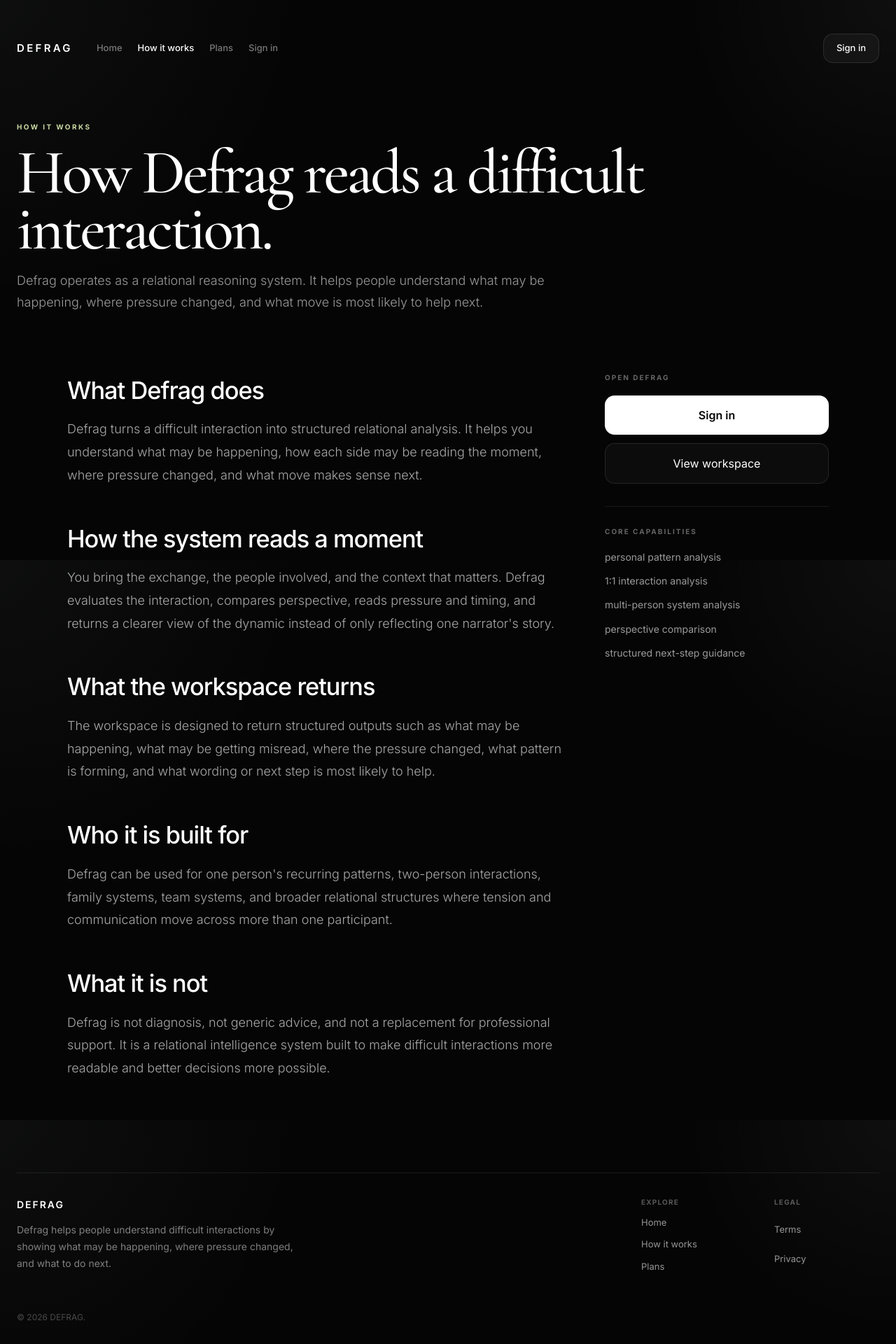
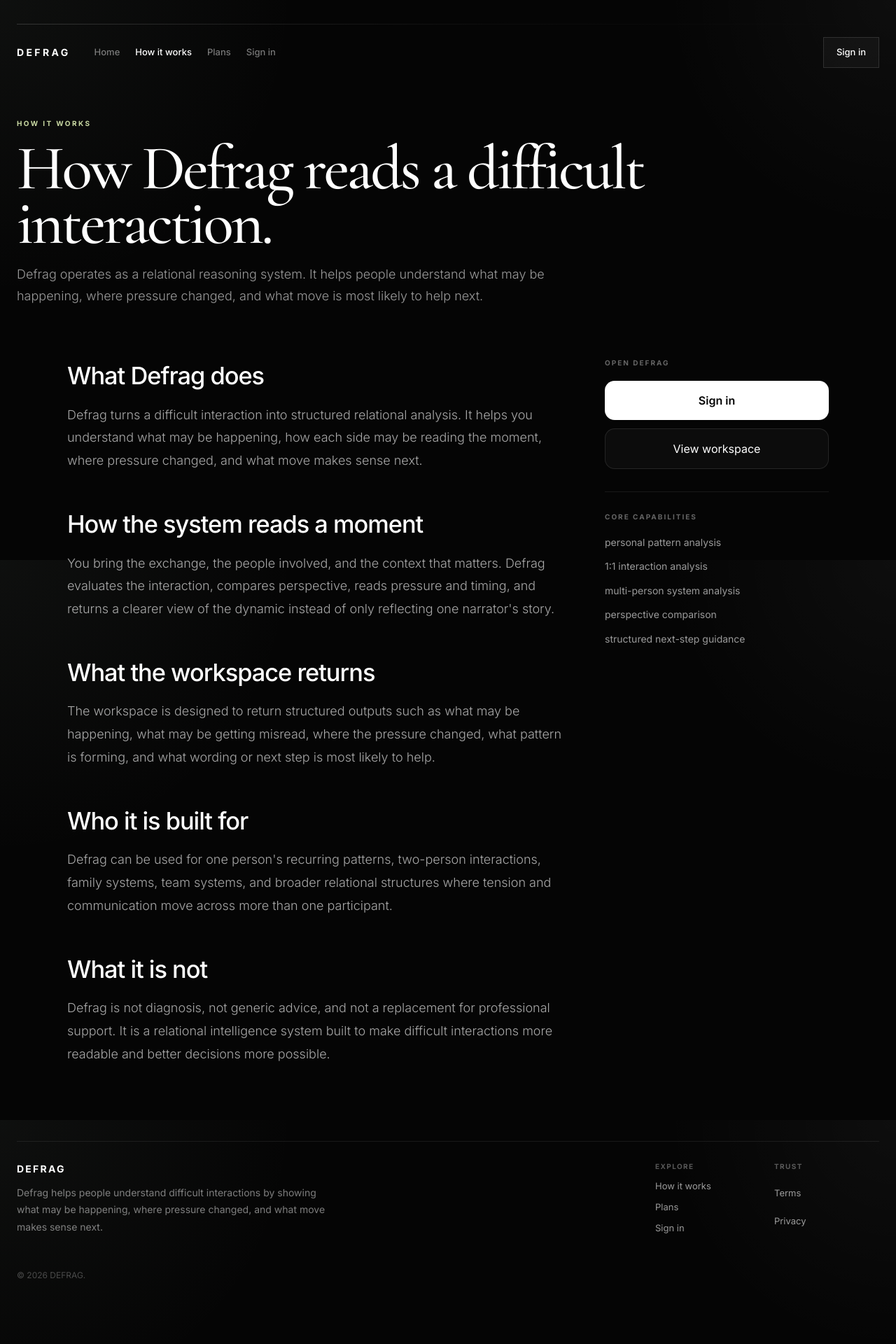
Before and after one commit to chadjameso93-netizen/defragsrelationalswap, a Next.js app in the folder apps/web/: page /about in a window 1280 px wide. Shown: the top 1920 px of the page at 70% size. Built offline with nearby package versions, Linux system fonts and the light colour scheme.

Commit message:
redesign: replace public shell, homepage, and login theme

```diff
--- a/apps/web/src/components/app-shell.tsx
+++ b/apps/web/src/components/app-shell.tsx
@@ -29,14 +29,6 @@ export function AppShell({
     { href: "/login", label: "Sign in", match: (value: string) => value.startsWith("/login") },
   ];
 
-  const footerItems = [
-    { href: "/about", label: "How it works" },
-    { href: "/account/billing", label: "Plans" },
-    { href: "/terms", label: "Terms" },
-    { href: "/privacy", label: "Privacy" },
-    { href: "/login", label: "Sign in" },
-  ];
-
   return (
     <main
       style={{
@@ -44,44 +36,28 @@ export function AppShell({
         color: "#f5f5f5",
         backgroundColor: "#050505",
         backgroundImage:
-          "radial-gradient(circle at 0% 0%, rgba(159,179,164,0.05), transparent 28%), radial-gradient(circle at 100% 0%, rgba(255,255,255,0.04), transparent 20%)",
+          "radial-gradient(circle at 0% 0%, rgba(159,179,164,0.06), transparent 28%), radial-gradient(circle at 100% 0%, rgba(255,255,255,0.035), transparent 22%)",
         backgroundAttachment: "fixed",
       }}
     >
       <div
         className="app-shell-frame"
         style={{
-          maxWidth: 1280,
+          maxWidth: 1380,
           margin: "0 auto",
-          padding: "48px 24px 88px",
+          padding: "34px 24px 96px",
           display: "grid",
-          gap: 84,
+          gap: 72,
         }}
       >
-        <header
-          style={{
-            display: "flex",
-            justifyContent: "space-between",
-            alignItems: "center",
-            gap: 24,
-          }}
-        >
+        <header style={{ display: "grid", gap: 18 }}>
+          <div style={{ height: 1, background: "linear-gradient(90deg, rgba(255,255,255,0.16), rgba(255,255,255,0.03) 55%, transparent)" }} />
+          <div style={{ display: "flex", justifyContent: "space-between", alignItems: "center", gap: 24 }}>
             <div style={{ display: "flex", alignItems: "center", gap: 34 }}>
-            <Link
-              href="/"
-              style={{
-                textDecoration: "none",
-                color: "white",
-                fontSize: 15,
-                fontWeight: 600,
-                letterSpacing: "0.22em",
-                textTransform: "uppercase",
-              }}
-            >
+              <Link href="/" style={{ textDecoration: "none", color: "white", fontSize: 14, fontWeight: 700, letterSpacing: "0.24em", textTransform: "uppercase" }}>
                 DEFRAG
               </Link>
-
-            <nav style={{ display: "flex", gap: 22 }} className="desktop-nav">
+              <nav className="desktop-nav" style={{ display: "flex", gap: 22 }}>
                 {navItems.map((item) => {
                   const active = item.match(pathname);
                   return (
@@ -92,7 +68,7 @@ export function AppShell({
                         textDecoration: "none",
                         fontSize: 13,
                         fontWeight: 500,
-                      color: active ? "white" : "rgba(245, 245, 245, 0.48)",
+                        color: active ? "white" : "rgba(245,245,245,0.48)",
                         transition: "color 0.2s ease",
                       }}
                     >
@@ -106,58 +82,31 @@ export function AppShell({
             <Link
               href="/login"
               style={{
+                textDecoration: "none",
+                color: "white",
                 fontSize: 13,
                 fontWeight: 500,
-              color: "white",
-              textDecoration: "none",
-              padding: "10px 18px",
-              borderRadius: 14,
-              border: "1px solid rgba(255,255,255,0.1)",
-              background: "rgba(245,245,245,0.04)",
+                padding: "11px 18px",
+                border: "1px solid rgba(255,255,255,0.12)",
+                background: "rgba(255,255,255,0.03)",
               }}
             >
               Sign in
             </Link>
+          </div>
         </header>
 
         {!hideHero && (
-          <section className="premium-fade-up" style={{ display: "grid", gap: 18, maxWidth: 980 }}>
-            {eyebrow && (
-              <p
-                style={{
-                  margin: 0,
-                  fontSize: 10,
-                  fontWeight: 700,
-                  letterSpacing: "0.24em",
-                  textTransform: "uppercase",
-                  color: accent,
-                }}
-              >
+          <section className="premium-fade-up" style={{ display: "grid", gap: 18, maxWidth: 1040 }}>
+            {eyebrow ? (
+              <div style={{ fontSize: 10, fontWeight: 700, letterSpacing: "0.24em", textTransform: "uppercase", color: accent }}>
                 {eyebrow}
-              </p>
-            )}
-            <h1
-              className="font-display"
-              style={{
-                margin: 0,
-                fontSize: "clamp(3.6rem, 7vw, 6.4rem)",
-                lineHeight: 0.9,
-                color: "white",
-                maxWidth: 980,
-              }}
-            >
+              </div>
+            ) : null}
+            <h1 className="font-display" style={{ margin: 0, fontSize: "clamp(4rem, 7vw, 7rem)", lineHeight: 0.88, color: "white", maxWidth: 1020 }}>
               {title}
             </h1>
-            <p
-              style={{
-                margin: 0,
-                maxWidth: 760,
-                fontSize: 18,
-                lineHeight: 1.72,
-                color: "rgba(245, 245, 245, 0.62)",
-                fontWeight: 300,
-              }}
-            >
+            <p style={{ margin: 0, maxWidth: 760, fontSize: 18, lineHeight: 1.72, color: "rgba(245,245,245,0.62)", fontWeight: 300 }}>
               {description}
             </p>
           </section>
@@ -165,48 +114,37 @@ export function AppShell({
 
         <div style={{ minHeight: "56vh" }}>{children}</div>
 
-        <footer style={{ marginTop: 48, paddingTop: 34, borderTop: "1px solid rgba(255, 255, 255, 0.08)" }}>
-          <div style={{ display: "flex", justifyContent: "space-between", alignItems: "flex-start", flexWrap: "wrap", gap: 48 }}>
-            <div style={{ display: "grid", gap: 14, maxWidth: 420 }}>
-              <div style={{ fontSize: 14, fontWeight: 600, letterSpacing: "0.14em", textTransform: "uppercase", color: "white" }}>
-                DEFRAG
-              </div>
-              <p style={{ margin: 0, fontSize: 14, lineHeight: 1.72, color: "rgba(245, 245, 245, 0.5)" }}>
-                Defrag helps people understand difficult interactions by showing what may be happening, where pressure changed, and what to do next.
+        <footer style={{ marginTop: 36, paddingTop: 28, borderTop: "1px solid rgba(255,255,255,0.08)" }}>
+          <div style={{ display: "grid", gridTemplateColumns: "minmax(0, 1fr) 320px", gap: 32 }} className="shell-footer-grid">
+            <div style={{ display: "grid", gap: 12, maxWidth: 460 }}>
+              <div style={{ fontSize: 14, fontWeight: 700, letterSpacing: "0.16em", textTransform: "uppercase", color: "white" }}>DEFRAG</div>
+              <p style={{ margin: 0, fontSize: 14, lineHeight: 1.72, color: "rgba(245,245,245,0.5)" }}>
+                Defrag helps people understand difficult interactions by showing what may be happening, where pressure changed, and what move makes sense next.
               </p>
             </div>
-
-            <div style={{ display: "grid", gridTemplateColumns: "repeat(2, 150px)", gap: 40 }}>
-              <div style={{ display: "grid", gap: 12 }}>
-                <div style={{ fontSize: 10, fontWeight: 700, letterSpacing: "0.12em", textTransform: "uppercase", color: "rgba(245, 245, 245, 0.34)" }}>
-                  Explore
+            <div style={{ display: "grid", gridTemplateColumns: "repeat(2, minmax(0,1fr))", gap: 20 }}>
+              <div style={{ display: "grid", gap: 10 }}>
+                <div style={{ fontSize: 10, fontWeight: 700, letterSpacing: "0.14em", textTransform: "uppercase", color: "rgba(245,245,245,0.34)" }}>Explore</div>
+                <Link href="/about" style={{ fontSize: 13, color: "rgba(245,245,245,0.62)", textDecoration: "none" }}>How it works</Link>
+                <Link href="/account/billing" style={{ fontSize: 13, color: "rgba(245,245,245,0.62)", textDecoration: "none" }}>Plans</Link>
+                <Link href="/login" style={{ fontSize: 13, color: "rgba(245,245,245,0.62)", textDecoration: "none" }}>Sign in</Link>
               </div>
-                {navItems.slice(0, 3).map((item) => (
-                  <Link key={item.href} href={item.href} style={{ fontSize: 13, textDecoration: "none", color: "rgba(245,245,245,0.6)" }}>
-                    {item.label}
-                  </Link>
-                ))}
-              </div>
-              <div style={{ display: "grid", gap: 12 }}>
-                <div style={{ fontSize: 10, fontWeight: 700, letterSpacing: "0.12em", textTransform: "uppercase", color: "rgba(245, 245, 245, 0.34)" }}>
-                  Legal
-                </div>
-                {footerItems.slice(2, 4).map((item) => (
-                  <Link key={item.href} href={item.href} style={{ fontSize: 13, textDecoration: "none", color: "rgba(245,245,245,0.6)" }}>
-                    {item.label}
-                  </Link>
-                ))}
+              <div style={{ display: "grid", gap: 10 }}>
+                <div style={{ fontSize: 10, fontWeight: 700, letterSpacing: "0.14em", textTransform: "uppercase", color: "rgba(245,245,245,0.34)" }}>Trust</div>
+                <Link href="/terms" style={{ fontSize: 13, color: "rgba(245,245,245,0.62)", textDecoration: "none" }}>Terms</Link>
+                <Link href="/privacy" style={{ fontSize: 13, color: "rgba(245,245,245,0.62)", textDecoration: "none" }}>Privacy</Link>
               </div>
             </div>
           </div>
-          <div style={{ marginTop: 54, fontSize: 12, color: "rgba(245, 245, 245, 0.28)" }}>© 2026 DEFRAG.</div>
+          <div style={{ marginTop: 48, fontSize: 12, color: "rgba(245,245,245,0.28)" }}>© 2026 DEFRAG.</div>
         </footer>
       </div>
 
       <style>{`
-        @media (max-width: 768px) {
+        @media (max-width: 900px) {
           .desktop-nav { display: none !important; }
-          .app-shell-frame { padding: 24px 16px 44px !important; gap: 48px !important; }
+          .app-shell-frame { padding: 22px 16px 48px !important; gap: 48px !important; }
+          .shell-footer-grid { grid-template-columns: 1fr !important; }
         }
       `}</style>
     </main>
```
Also changed, not shown: apps/web/src/app/login/page.tsx (+33 -38 lines), apps/web/src/app/page.tsx (+59 -86 lines). Lines whose indentation alone changed are shown as unchanged.
